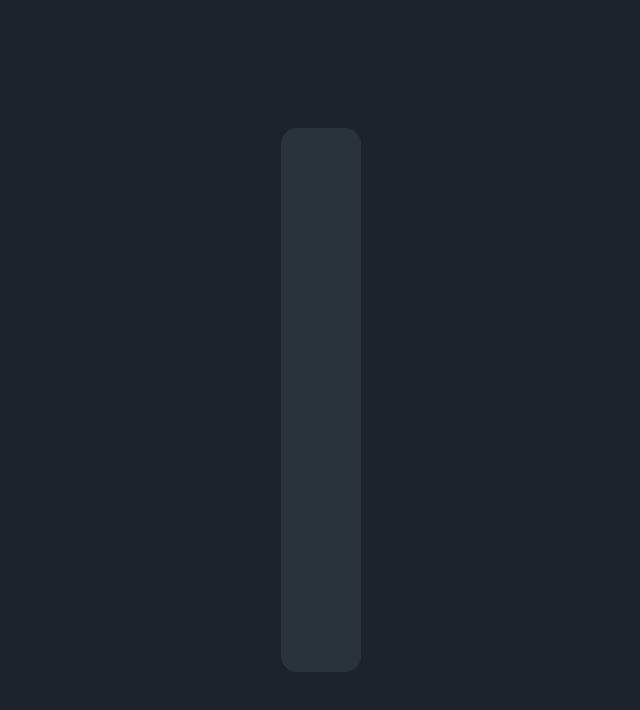
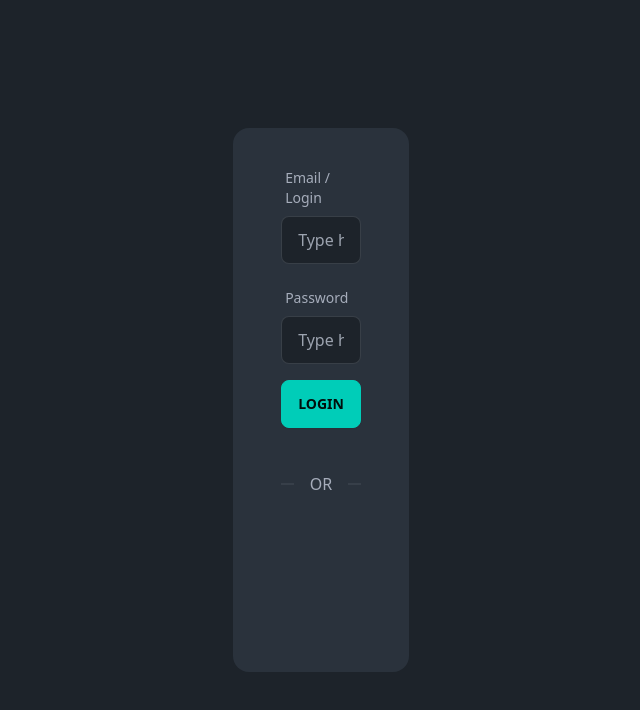
Before and after one commit to philippOkie/fleshcards-app, a React (Vite) app in the folder ui/: page / in a window 1280 px wide. Shown: the top 710 px of the page, without its empty margins (319-959 px from the left). Built offline with nearby package versions, Linux system fonts and the light colour scheme.

Commit message:
added login page

```diff
--- a/ui/src/components/LoginPage.jsx
+++ b/ui/src/components/LoginPage.jsx
@@ -1,5 +1,37 @@
 function LoginPage() {
-  return <div className="card bg-neutral text-neutral-content w-290 p-4"></div>;
+  return (
+    <div className="card bg-neutral text-neutral-content w-250 p-8 pl-12 pr-12 gap-8">
+      <div className="space-y-4">
+        <label className="form-control w-full">
+          <div className="label">
+            <span className="label-text">Email / Login</span>
+          </div>
+          <input
+            type="text"
+            placeholder="Type here"
+            className="input input-bordered w-full"
+          />
+        </label>
+
+        <label className="form-control w-full">
+          <div className="label">
+            <span className="label-text">Password</span>
+          </div>
+          <input
+            type="text"
+            placeholder="Type here"
+            className="input input-bordered w-full"
+          />
+        </label>
+
+        <button className="btn btn-block btn-accent mt-10">LOGIN</button>
+      </div>
+
+      <div className="divider">OR</div>
+
+      <div></div>
+    </div>
+  );
 }
 
 export default LoginPage;
```
